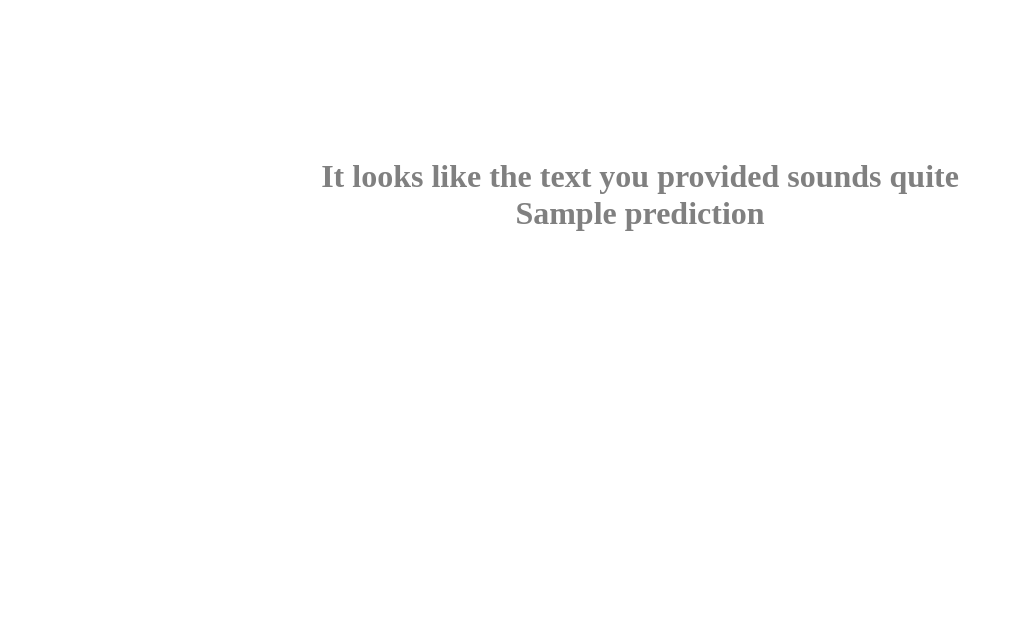
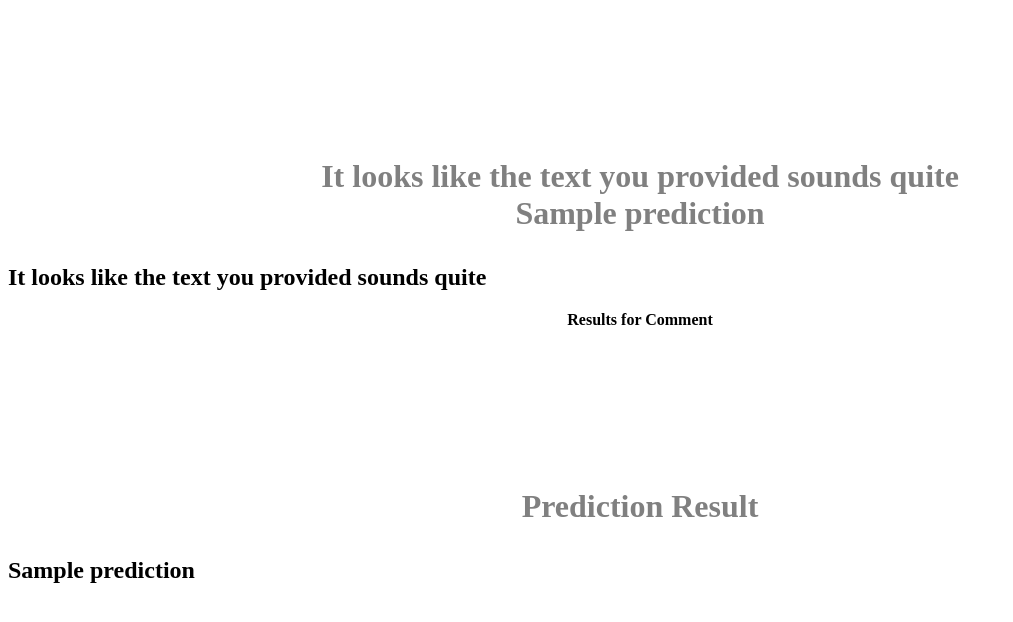
Before and after one commit to OlenaBL/nlp, a Flask app: template templates/result.html in a window 1280 px wide. Shown: the top 622 px of the page, without its empty margins (0-1013 px from the left). Run offline with Flask 2, Linux system fonts and the light colour scheme; the template is opened without the code that fills it: most values are stand-ins (such as "Sample title", 1, 10 or a date in 2020).

Commit message:
Update result.html

```diff
--- a/templates/result.html
+++ b/templates/result.html
@@ -17,3 +17,31 @@
 </div>
 </body>
 </html>
+
+<!DOCTYPE html>
+<html>
+<head>
+	<title>Prediction Results</title>
+	<title>Prediction</title>
+	<style>
+        h3 {
+            color:gray;
+            font-size: 2em;
+            text-align: center;
+            padding-top: 10%;
+        }
+    </style>
+</head>
+<body>
+<h2>It looks like the text you provided sounds quite</h2>
+<p style="font-size:44; text-align: center;"><b>Results for Comment</b></p>
+<div class="results"><h3>Prediction Result</h3>
+<!--	{% if prediction == 1 %}
+    <h2 style="color:red;">Bad</h2>
+    {% elif prediction == 0 %}
+    <h2 style="color:blue;">Good</h2>
+    {% else %}-->
+<h2 style="color:black;">{{prediction}}</h2>
+    <!--{% endif %}-->
+</body>
+</html>
```
